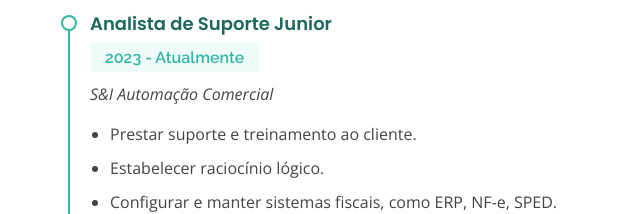
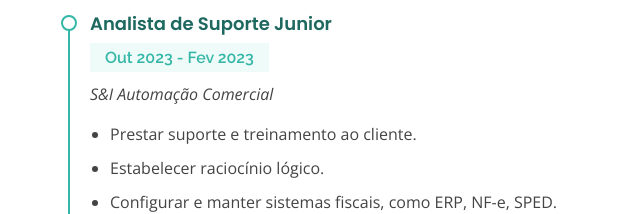
Before and after one commit to izabelaapolinario/Curriculo, a plain HTML site: page resume.html in a window 1280 px wide. Shown: the part 273-487 px from the top of the page, 584-1224 px from the left. Drawn offline with nearby package versions, Linux system fonts and the light colour scheme.

Commit message:
Update resume.html

```diff
--- a/resume.html
+++ b/resume.html
@@ -113,7 +113,7 @@
             <h3 class="resume-title">Experiência Profissional</h3>
             <div class="resume-item">
               <h4>Analista de Suporte Junior</h4>
-              <h5>2023 - Atualmente</h5>
+              <h5>Out 2023 - Fev 2023</h5>
               <p><em>S&I Automação Comercial</em></p>
               <p>
               <ul>
```
